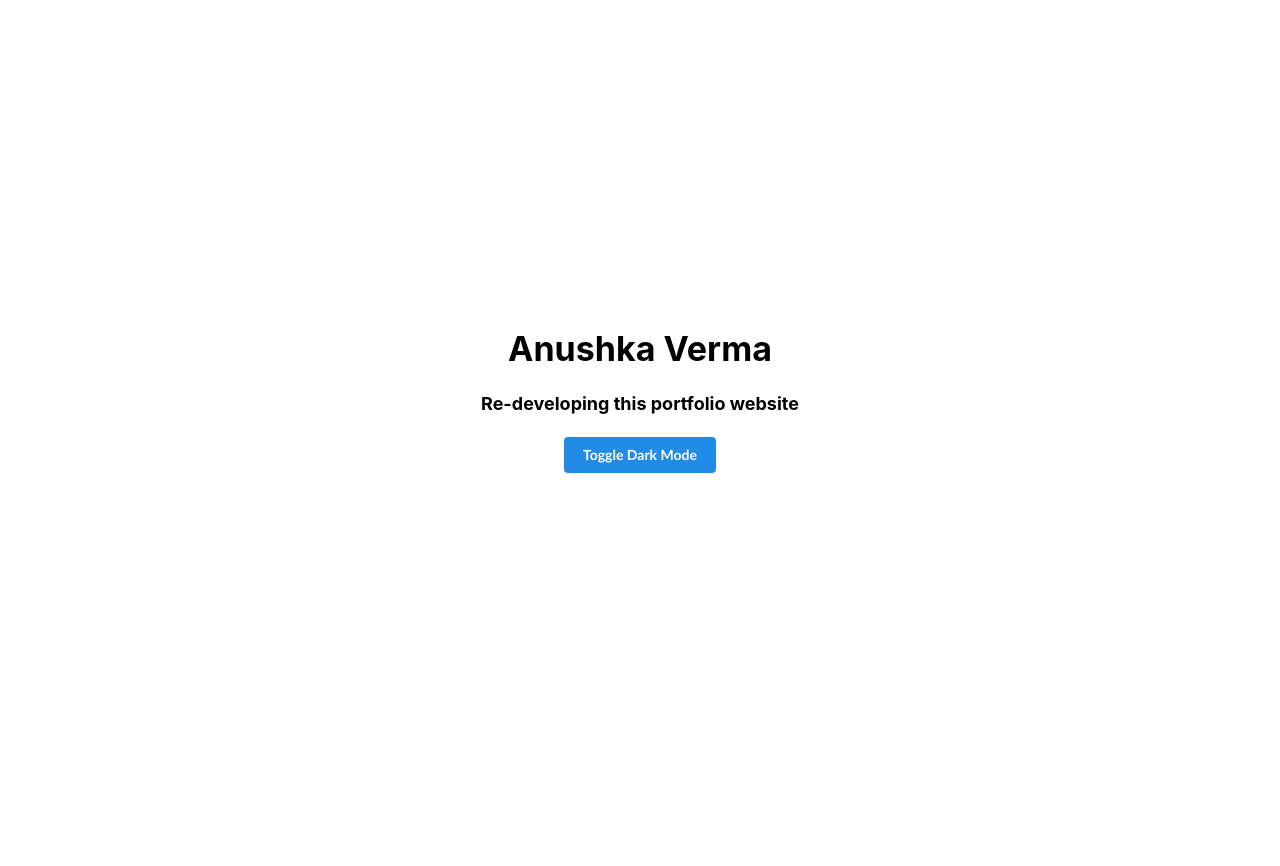
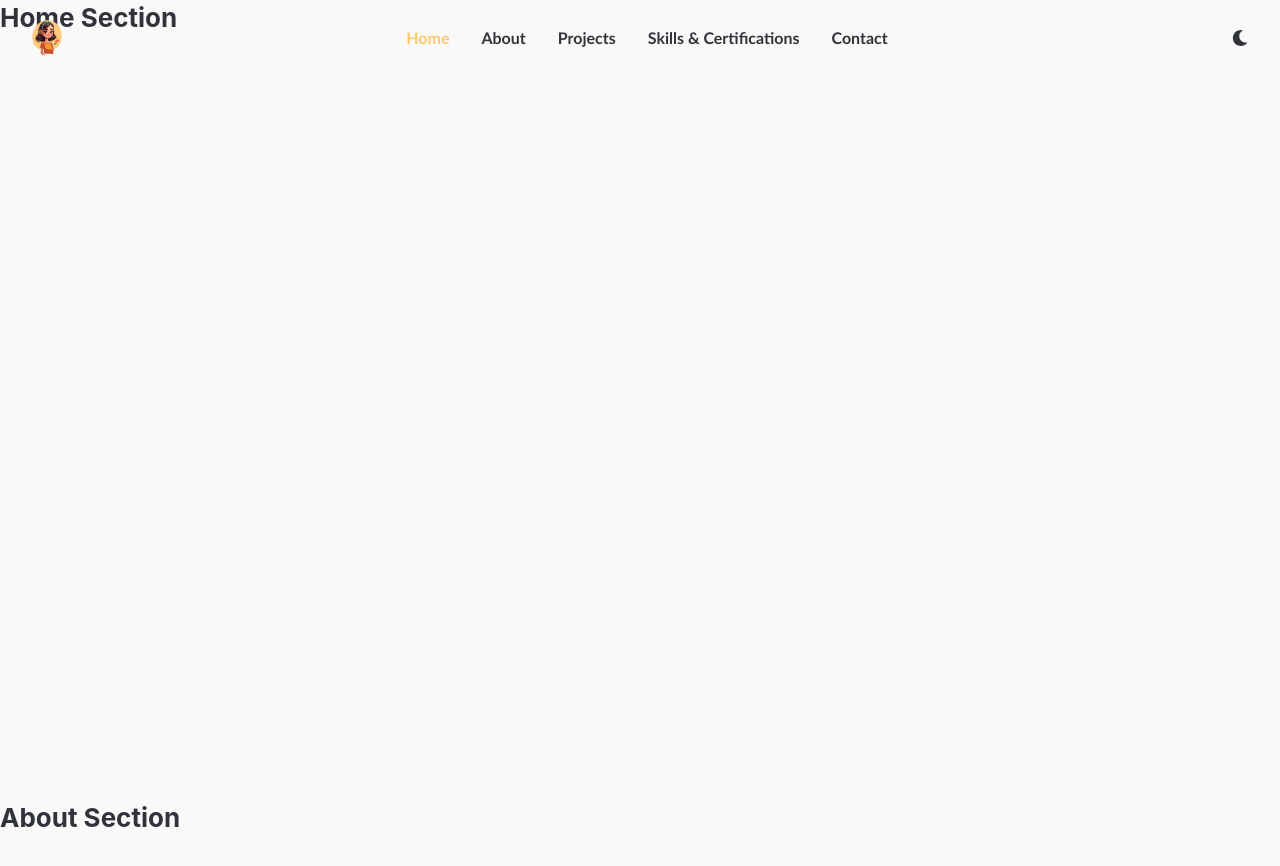
Before and after one commit to theanushka-v18/anushka-s-portfolio, a React (Vite) app: page / in a window 1280 px wide. Shown: the top 866 px of the page. Before the commit the page ends 800 px from the top, so only its background shows below. Built offline with nearby package versions, Linux system fonts and the light colour scheme.

Commit message:
navbar done, smooth scroll done

```diff
--- a/package.json
+++ b/package.json
@@ -18,6 +18,7 @@
     "@mui/material": "^6.1.1",
     "react": "^18.3.1",
     "react-dom": "^18.3.1",
+    "react-icons": "^5.5.0",
     "react-router-dom": "^6.26.2"
   },
   "devDependencies": {
--- a/src/App.jsx
+++ b/src/App.jsx
@@ -1,29 +1,27 @@
-import { Box, Title, Button, useMantineColorScheme } from "@mantine/core";
+import { Box, Title } from "@mantine/core";
+import Navbar from "./components/Navbar/Navbar";
 
 const App = () => {
-  const { colorScheme, setColorScheme } = useMantineColorScheme();
-
   return (
-    <Box
-      style={{
-        display: "flex",
-        justifyContent: "center",
-        alignItems: "center",
-        flexDirection: "column",
-        gap: "20px",
-        height: "100vh",
-      }}
-    >
-      <Title order={1}>Anushka Verma</Title>
-      <Title order={4}>Re-developing this portfolio website</Title>
-
-      <Button
-        onClick={() =>
-          setColorScheme(colorScheme === "dark" ? "light" : "dark")
-        }
-      >
-        Toggle {colorScheme === "dark" ? "Light" : "Dark"} Mode
-      </Button>
+    <Box>
+      <Navbar />
+      <Box>
+        <Box id="home" h="100vh">
+          <Title order={2}>Home Section</Title>
+        </Box>
+        <Box id="about" h="100vh">
+          <Title order={2}>About Section</Title>
+        </Box>
+        <Box id="projects" h="100vh">
+          <Title order={2}>Projects Section</Title>
+        </Box>
+        <Box id="skills-certifications" h="100vh">
+          <Title order={2}>Skills & Certifications Section</Title>
+        </Box>
+        <Box id="contact" h="100vh">
+          <Title order={2}>Contact Section</Title>
+        </Box>
+      </Box>
     </Box>
   );
 };
--- /dev/null
+++ b/src/components/Navbar/Navbar.jsx
@@ -0,0 +1,63 @@
+import { Anchor, Group, Image, useMantineColorScheme } from "@mantine/core";
+import avatar from "../../assets/avatar.png";
+import { useActiveSection } from "../../useActiveSection";
+import { FaMoon, FaSun } from "react-icons/fa";
+
+const Navbar = () => {
+  const sectionIds = [
+    "home",
+    "about",
+    "projects",
+    "skills-certifications",
+    "contact",
+  ];
+  const activeId = useActiveSection(sectionIds);
+  const { colorScheme, setColorScheme } = useMantineColorScheme();
+
+  const handleScroll = (id) => {
+    const element = document.getElementById(id);
+    if (element) {
+      element.scrollIntoView({ behavior: "smooth" });
+    }
+  };
+  return (
+    <Group w={"100%"} px={"xl"} pos={"fixed"} justify="space-between" mt={"xs"}>
+      <Image w={30} src={avatar} />
+
+      <Group spacing="xl" p="md" gap={"xl"} position="center">
+        {sectionIds.map((id) => (
+          <Anchor
+            key={id}
+            component="button"
+            onClick={() => handleScroll(id)}
+            style={{
+              fontWeight: "bold",
+              color:
+                activeId === id ? "var(--secondary-theme-color)" : "inherit",
+            }}
+          >
+            {id.replace("-", " & ").replace(/\b\w/g, (c) => c.toUpperCase())}
+          </Anchor>
+        ))}
+      </Group>
+
+      {colorScheme === "light" ? (
+        <FaMoon
+          style={{ cursor: "pointer" }}
+          onClick={() =>
+            setColorScheme(colorScheme === "light" ? "dark" : "light")
+          }
+        />
+      ) : (
+        <FaSun
+          style={{ cursor: "pointer" }}
+          onClick={() =>
+            setColorScheme(colorScheme === "light" ? "dark" : "light")
+          }
+        />
+      )}
+    </Group>
+  );
+};
+
+export default Navbar;
--- a/src/index.css
+++ b/src/index.css
@@ -5,6 +5,20 @@
   font-family: "Gill Sans", "Gill Sans MT", Calibri, "Trebuchet MS", sans-serif;
 }
 
+:root {
+  --secondary-theme-color: #FFC86B;
+}
+
+html[data-mantine-color-scheme="light"] {
+  --mantine-color-body: #F9F9F9 !important; /* your custom light background */
+  --mantine-color-text: #31333B !important; /* your custom light text */
+}
+
+html[data-mantine-color-scheme="dark"] {
+  --mantine-color-body: #121212; /* your custom dark background */
+  --mantine-color-text: #31333B; /* your custom dark text */
+}
+
 body {
   background-color: var(--mantine-color-body);
   color: var(--mantine-color-text);
--- /dev/null
+++ b/src/useActiveSection.js
@@ -0,0 +1,27 @@
+import { useEffect, useState } from "react";
+
+export function useActiveSection(sectionIds) {
+  const [activeId, setActiveId] = useState('home');
+
+  useEffect(() => {
+    const observer = new IntersectionObserver(
+      (entries) => {
+        entries.forEach((entry) => {
+          if (entry.isIntersecting) {
+            setActiveId(entry.target.id);
+          }
+        });
+      },
+      { threshold: 0.6 } // 60% visible -> active
+    );
+
+    sectionIds.forEach((id) => {
+      const el = document.getElementById(id);
+      if (el) observer.observe(el);
+    });
+
+    return () => observer.disconnect();
+  }, [sectionIds]);
+
+  return activeId;
+}
```
Also changed, not shown: src/components/Navbar/navbar.module.css (added), 1 other file (tests, documents, lock files or other folders).
